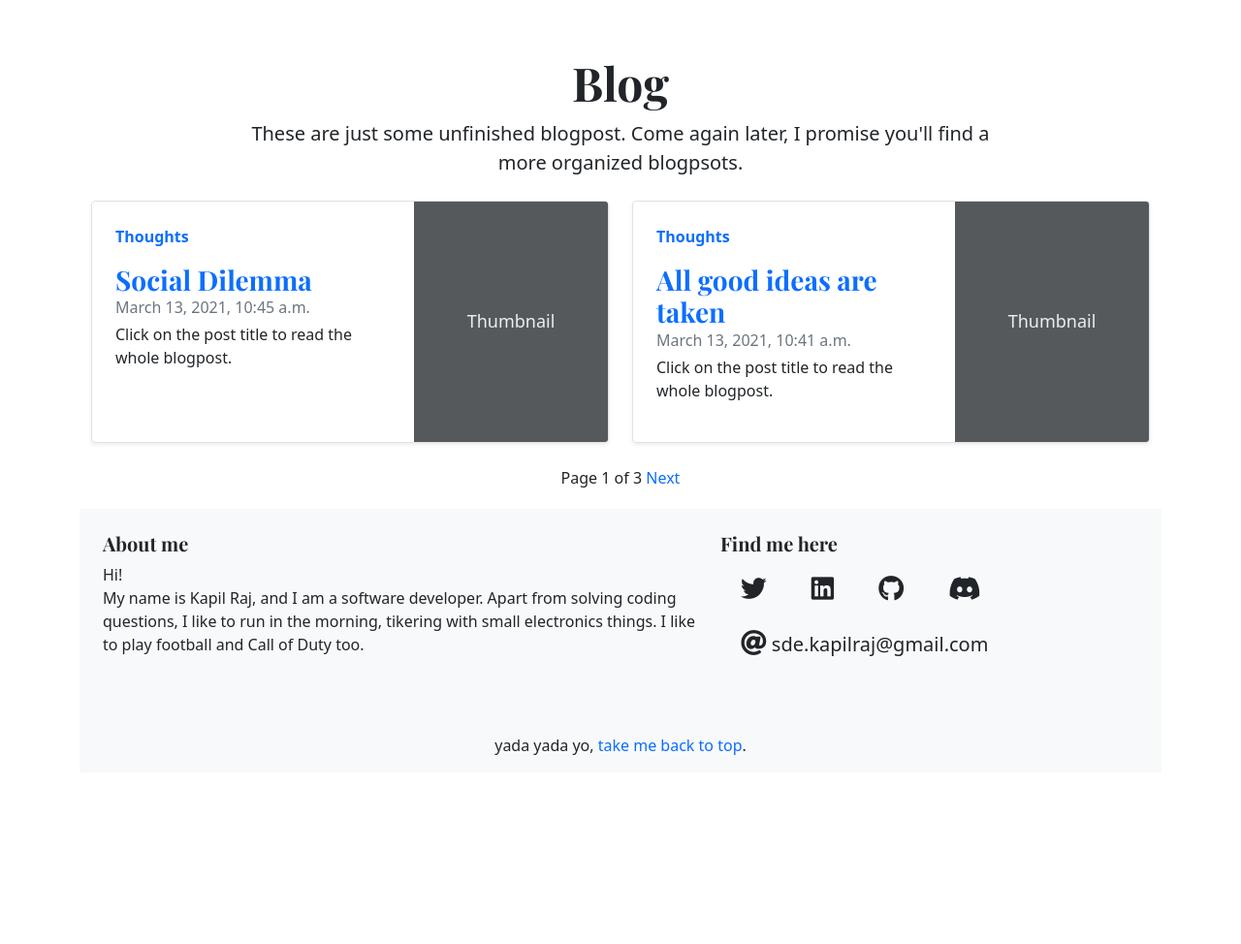
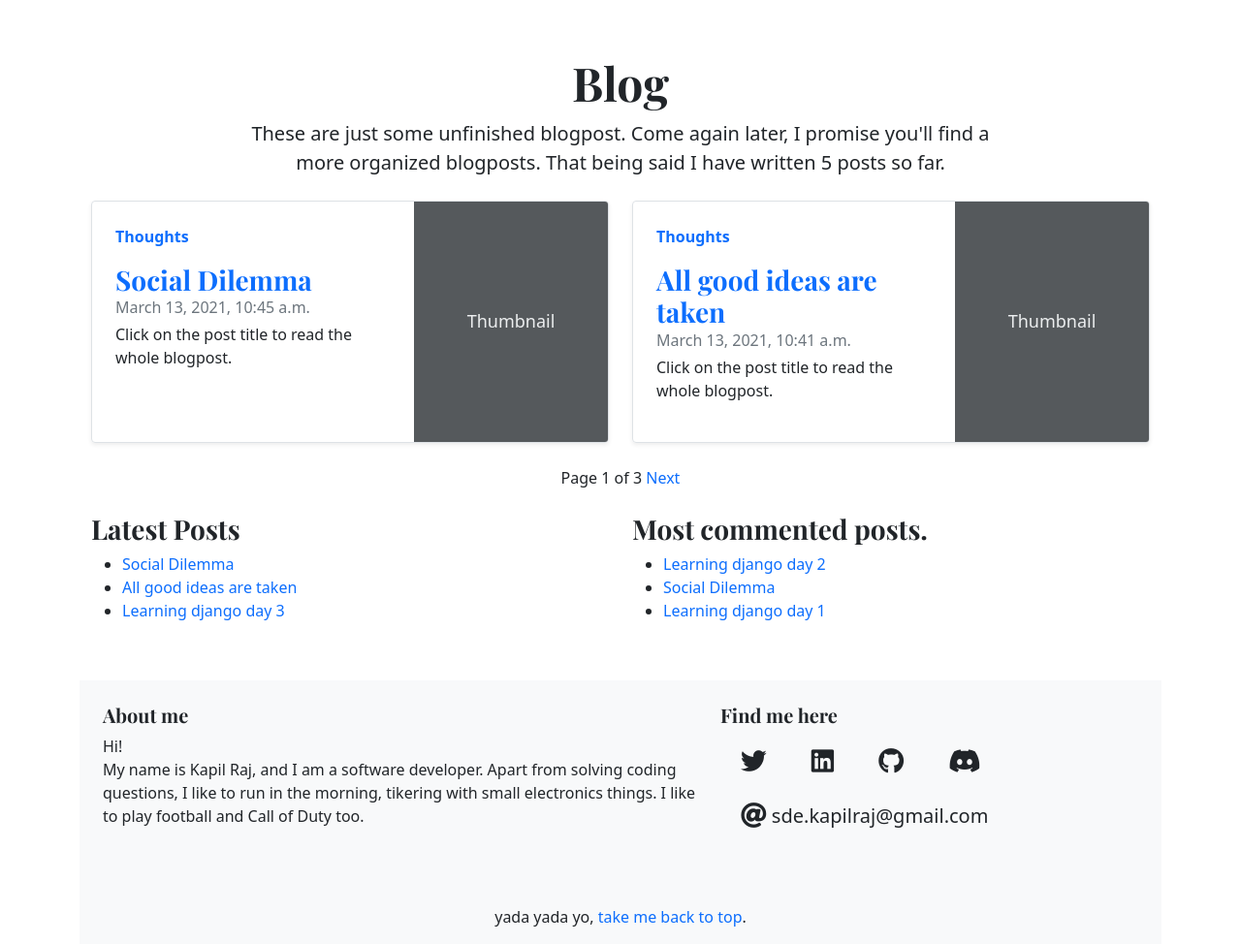
Before and after one commit to init-fun/portfolio, a Django app: page /post/ in a window 1280 px wide. Shown: the part 88-1062 px from the top of the page at 97% size. Before the commit the page ends 867 px from the top, so only its background shows below. Run offline with Django 3.2, Linux system fonts and the light colour scheme; data comes from the database, SQL or seed files in the repository; parts of the project's set-up code (start-up, migrations or seed data) failed here and were passed over; some libraries are stand-ins or nearby versions; some web fonts are replaced.

Commit message:
before fixing models

```diff
--- /dev/null
+++ b/blog/templates/blog/post/latest_posts.html
@@ -0,0 +1,7 @@
+<ul>
+    {%for post in latest_posts %}
+    <li>
+        <a style="text-decoration: none;" href='{{post.get_absolute_url}}'>{{post.title}}</a>
+    </li>
+    {%endfor %}
+</ul>
--- a/blog/templates/blog/post/list.html
+++ b/blog/templates/blog/post/list.html
@@ -1,4 +1,5 @@
 {% extends 'blog/base.html' %}
+{% load blog_tags %}
 {% load static %}
 
 {% block main_content %}
@@ -7,8 +8,8 @@
         <div class="col-lg-9 mx-auto text-center">
             <h1 class="display-4">Blog</h1>
             <p class="lead mb-0">These are just some unfinished blogpost. Come again later, I promise you'll find a more
-                organized blogpsots. </p>
-
+                organized blogposts. That being said I have written {% total_posts %} posts so far.
+            </p>
         </div>
     </div>
     {% if tag %}
@@ -78,8 +79,27 @@
         {% include "blog/pagination.html" with page=post_list %}
 
     </div>
-
 </div>
 <!-- {% include "blog/pagination.html" with page=post_list %}  #function based view-->
+<div class="container">
+    <div class="row py-4">
+        <div class="col-md-6">
+            <h3>Latest Posts</h3>
+            {% show_latest_posts 3%}
+        </div>
+        <div class="col-md-6">
+            <h3>Most commented posts.</h3>
+            {% get_most_commented_posts as most_commented_posts %}
+            <ul>
+                {% for post in most_commented_posts %}
+                <li>
+                    <a style="text-decoration: none;" href="{{post.get_absolute_url}}">{{post.title}}</a>
+                </li>
+                {%endfor %}
+            </ul>
 
+        </div>
+
+    </div>
+</div>
 {% endblock main_content %}
--- /dev/null
+++ b/blog/templatetags/blog_tags.py
@@ -0,0 +1,24 @@
+from django import template
+from ..models import Post
+from django.db.models import Count
+
+
+register = template.Library()
+
+
+@register.simple_tag
+def get_most_commented_posts(count=3):
+    return Post.published.annotate(total_comments=Count("comment")).order_by(
+        "-total_comments"
+    )[:count]
+
+
+@register.simple_tag
+def total_posts():
+    return Post.published.count()
+
+
+@register.inclusion_tag("blog/post/latest_posts.html")
+def show_latest_posts(count=5):
+    latest_posts = Post.published.order_by("-publish")[:count]
+    return {"latest_posts": latest_posts}
--- a/mysite/settings.py
+++ b/mysite/settings.py
@@ -14,7 +14,7 @@ BASE_DIR = Path(__file__).resolve().parent.parent
 
 # local testing
 SECRET_KEY = "nyj#wq&s^-dl+74uh&0qs0lq#f3a--fwbn+)a7)7!&_qw!lx@("
-DEBUG = False
+DEBUG = True
 
 
 ALLOWED_HOSTS = ["kapilraj.herokuapp.com", "127.0.0.1"]
--- a/requirements.txt
+++ b/requirements.txt
@@ -2,6 +2,8 @@ asgiref==3.3.1
 Django==3.1.6
 django-crispy-forms==1.11.1
 django-taggit==1.3.0
+Markdown==3.3.4
+Pillow==8.1.2
 pytz==2021.1
 sqlparse==0.4.1
 typing==3.7.4.3
```
Also changed, not shown: blog/templatetags/__inti__.py (added).
